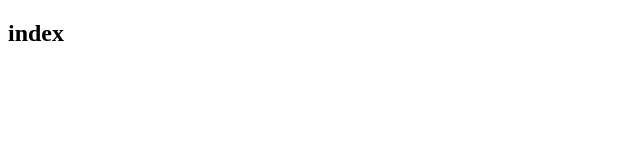
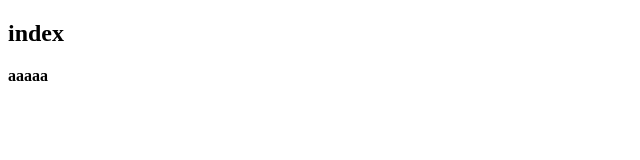
Before and after one commit to chuangxinli/g3, a plain HTML site: page pages/index.html in a window 1280 px wide. Shown: the full height of the page, 0-640 px from the left. Drawn offline with Linux system fonts and the light colour scheme.

Commit message:
modifi index

```diff
--- a/pages/index.html
+++ b/pages/index.html
@@ -6,5 +6,6 @@
 </head>
 <body>
 	<h2>index</h2>
+	<b>aaaaa</b>
 </body>
 </html>
```
